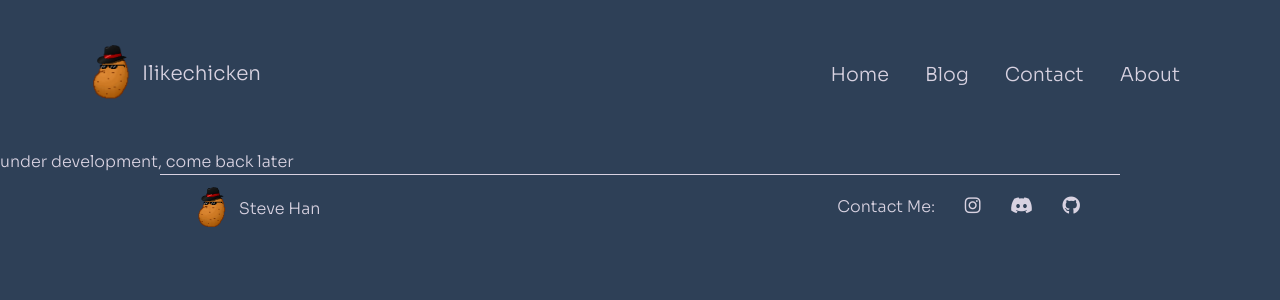
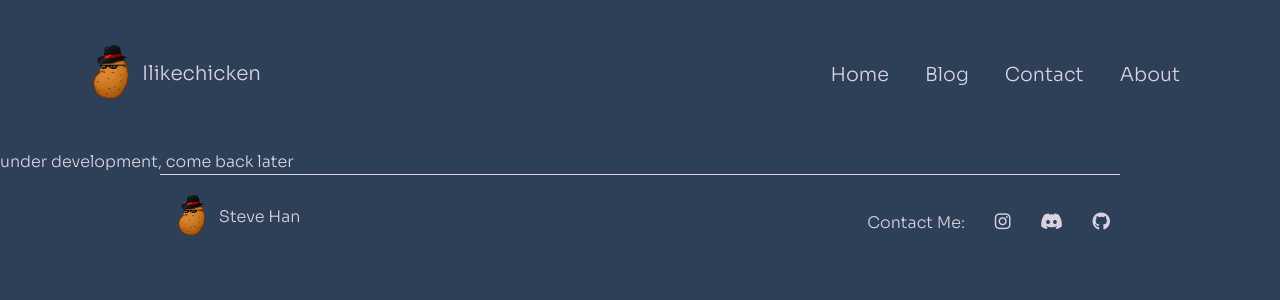
Before and after one commit to stevehan12138/ilikechicken.me, a Django app: template templates/page/about.html in a window 1280 px wide. Shown: the top 300 px of the page. Run offline with Django 3.2, Linux system fonts and the light colour scheme; the template is opened without the code that fills it, so the values that code supplies are empty; some libraries are stand-ins or nearby versions.

Commit message:
footer fix

```diff
--- a/static/css/footer.css
+++ b/static/css/footer.css
@@ -3,16 +3,12 @@
   width: 75%;
   height: 100px;
   bottom: 0;
-  text-align: center;
   padding: 20px 0;
-  position: relative;
   margin: 0 auto;
 }
 
 .icon {
-  position: absolute;
-  left: 30px;
-  top: 12px;
+  margin-left: 10px;
 }
 
 .inline {
@@ -20,15 +16,19 @@
 }
 
 .menu {
-  position: absolute;
-  right: 40px;
-  top: 18px;
+  float: right;
+  padding-top: 14px;
+  margin-right: 10px;
 }
 
 .menulink {
   color: #D8D2E1;
   font-size: 18px;
-  padding-left: 26px;
+  margin-left: 26px;
+}
+
+.menulink:hover {
+  color: #466286;
 }
 
 .phone {
--- a/static/css/style.css
+++ b/static/css/style.css
@@ -121,3 +121,23 @@ html, body {
 ::-webkit-scrollbar-thumb:hover {
     background: #466286;
 }
+
+@media (max-width: 760px){
+    .mobile-hide {
+        display: none !important;
+    }
+
+    .mobile-show {
+        display: block !important;
+    }
+}
+
+@media (max-width: 960px){
+    .navbar {
+        padding: 10px 0 0 0;
+    }
+}
+
+.mobile-show {
+    display: none !important;
+}
--- a/templates/footer.html
+++ b/templates/footer.html
@@ -1,11 +1,11 @@
 {% load static %}
 <footer class="footer">
-    <div class="icon">
-        <a class="inline" href="/"><img src="{% static 'image/logo.png' %}" alt="CodingPotato" height="45"></a>
-        <p class="inline">Steve Han</h3>
+    <div class="icon inline">
+        <a href="/"><img src="{% static 'image/logo.png' %}" alt="CodingPotato" height="45"></a>
+        <p class="inline mobile-hide">Steve Han</h3>
     </div>
-    <div class="menu">
-        Contact Me:
+    <div class="menu inline">
+        <p class="inline mobile-hide">Contact Me:</p>
         <a class="menulink" href="https://www.instagram.com/ilikepoulet/"><i class="fab fa-instagram"></i></a>
         <a class="menulink" href="https://discord.gg/wPP3kegm3h/"><i class="fab fa-discord"></i></a>
         <a class="menulink" href="https://github.com/stevehan12138/"><i class="fab fa-github"></i></a>
```
